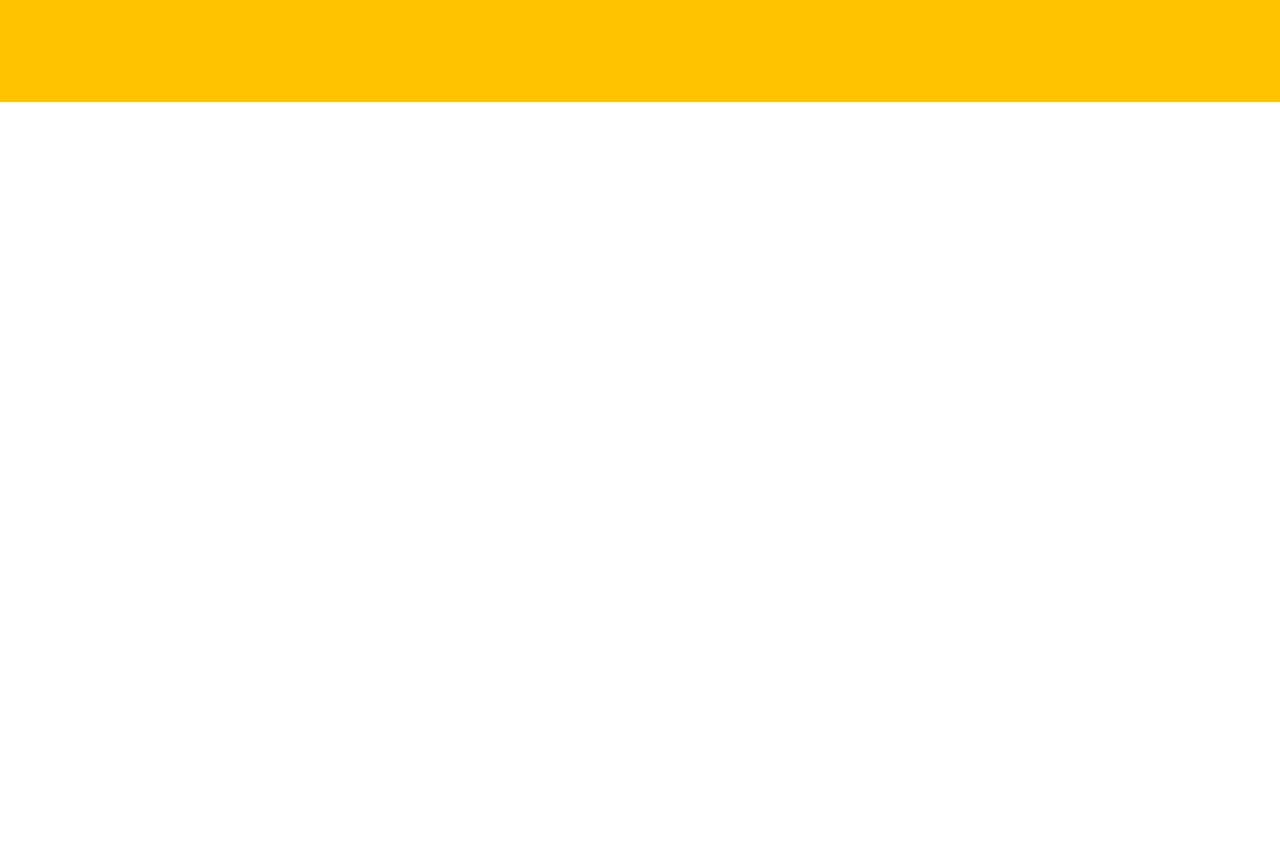
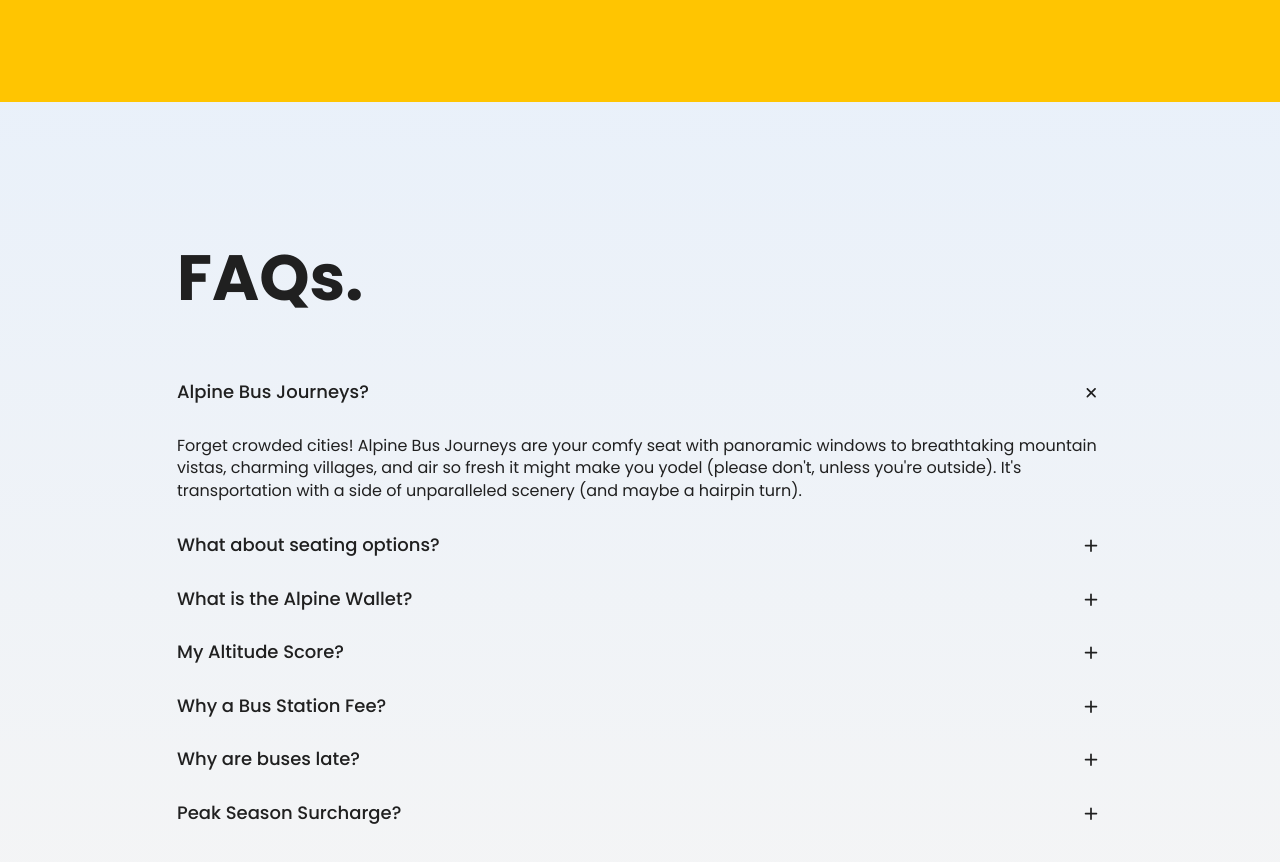
Before and after one commit to zayarnaya/javarush-1, a website: page build/index.html in a window 1280 px wide. Shown: the part 2606-3468 px from the top of the page. Before the commit the page ends 2708 px from the top, so only its background shows below. Drawn offline with Linux system fonts and the light colour scheme.

Commit message:
add faq section

```diff
--- /dev/null
+++ b/build/assets/styles/faq.css
@@ -0,0 +1,31 @@
+.faq {
+  padding: calc(2 * var(--layout-margin)) calc(177px - var(--layout-margin));
+  gap: 40px;
+}
+
+.faq-accordion {
+  position: relative;
+}
+
+.faq-accordion__summary {
+  list-style: none;
+  font-size: 18px;
+  font-weight: 500;
+  line-height: 120%;
+  padding: 16px 0;
+}
+
+.faq-accordion__toggler {
+  position: absolute;
+  right: 0;
+}
+
+.faq-accordion details[open] .faq-accordion__toggler {
+  transform: rotate(45deg);
+}
+
+.faq-accordion__text {
+  padding: 16px 0;
+  font-size: 16px;
+  line-height: 140%;
+}
--- a/build/common.css
+++ b/build/common.css
@@ -28,6 +28,7 @@
   color: var(--primary-black);
   margin: 0;
   padding: 0;
+  transition: 0.3s;
 }
 
 body {
--- a/build/index.html
+++ b/build/index.html
@@ -154,6 +154,88 @@
           /></a>
         </div>
       </section>
+      <link href="assets/styles/faq.css" rel="stylesheet" type="text/css" />
+      <section class="faq">
+        <h2>FAQs.</h2>
+        <div class="faq-accordion">
+          <details open>
+            <summary class="faq-accordion__summary">
+              Alpine Bus Journeys?
+              <img class="faq-accordion__toggler" src="assets/images/plus.svg" width="24" height="24" />
+            </summary>
+            <p class="faq-accordion__text">
+              Forget crowded cities! Alpine Bus Journeys are your comfy seat with panoramic windows to breathtaking
+              mountain vistas, charming villages, and air so fresh it might make you yodel (please don't, unless you're
+              outside). It's transportation with a side of unparalleled scenery (and maybe a hairpin turn).
+            </p>
+          </details>
+          <details>
+            <summary class="faq-accordion__summary">
+              What about seating options?
+              <img class="faq-accordion__toggler" src="assets/images/plus.svg" width="24" height="24" />
+            </summary>
+            <p class="faq-accordion__text">
+              Generally, you'll find comfy standard seats (great views, great value, maybe great new friends) and
+              perhaps slightly better seats with extra legroom. All offer a front-row seat to the greatest show on Earth
+              – the Alps!
+            </p>
+          </details>
+          <details>
+            <summary class="faq-accordion__summary">
+              What is the Alpine Wallet?
+              <img class="faq-accordion__toggler" src="assets/images/plus.svg" width="24" height="24" />
+            </summary>
+            <p class="faq-accordion__text">
+              It's your digital stash of cash that makes booking bus tickets smoother than a perfectly paved mountain
+              road. Load it up and watch your travel dreams become reality faster than a bus goes downhill.
+            </p>
+          </details>
+          <details>
+            <summary class="faq-accordion__summary">
+              My Altitude Score?
+              <img class="faq-accordion__toggler" src="assets/images/plus.svg" width="24" height="24" />
+            </summary>
+            <p class="faq-accordion__text">
+              Your loyalty points for cruising the mountain roads! Higher scores might get you priority boarding (less
+              elbowing for the best window seat!) or maybe just bragging rights among fellow peak-passengers who prefer
+              four wheels.
+            </p>
+          </details>
+          <details>
+            <summary class="faq-accordion__summary">
+              Why a Bus Station Fee?
+              <img class="faq-accordion__toggler" src="assets/images/plus.svg" width="24" height="24" />
+            </summary>
+            <p class="faq-accordion__text">
+              A small contribution to ensure the station is clean, has reasonably fresh mountain air (filtered from bus
+              fumes), and enough signs pointing you towards your bus, not away from it. Sometimes covers the cost of
+              moving rogue bicycles.
+            </p>
+          </details>
+          <details>
+            <summary class="faq-accordion__summary">
+              Why are buses late?
+              <img class="faq-accordion__toggler" src="assets/images/plus.svg" width="24" height="24" />
+            </summary>
+            <p class="faq-accordion__text">
+              Sometimes it's the weather (snow happens!), sometimes a sudden flock of particularly slow-moving sheep on
+              the road, and sometimes the driver just had to stop for a photo of that view. Or maybe they got stuck
+              behind a tractor. Welcome to "Mountain Road Time"!
+            </p>
+          </details>
+          <details>
+            <summary class="faq-accordion__summary">
+              Peak Season Surcharge?
+              <img class="faq-accordion__toggler" src="assets/images/plus.svg" width="24" height="24" />
+            </summary>
+            <p class="faq-accordion__text">
+              It's the little extra you pay to enjoy the authentic experience of sharing breathtaking views with a lot
+              of your closest friends (who you haven't met yet) while strategically placing your bag in the overhead
+              compartment. Guarantees a vibrant, energetic journey!
+            </p>
+          </details>
+        </div>
+      </section>
     </main>
     <footer></footer>
   </body>
```
Also changed, not shown: build/assets/images/plus.svg (added).
